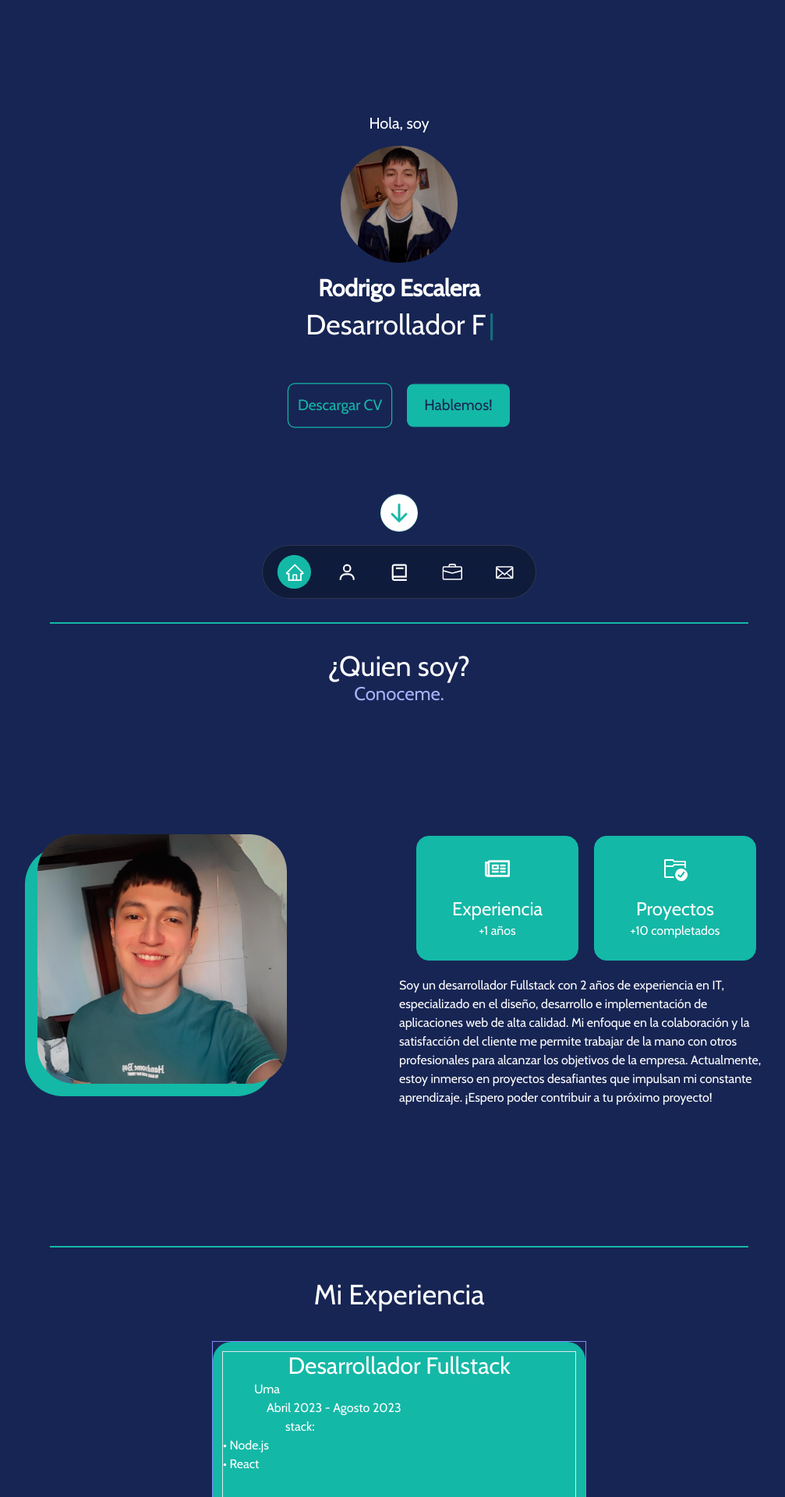
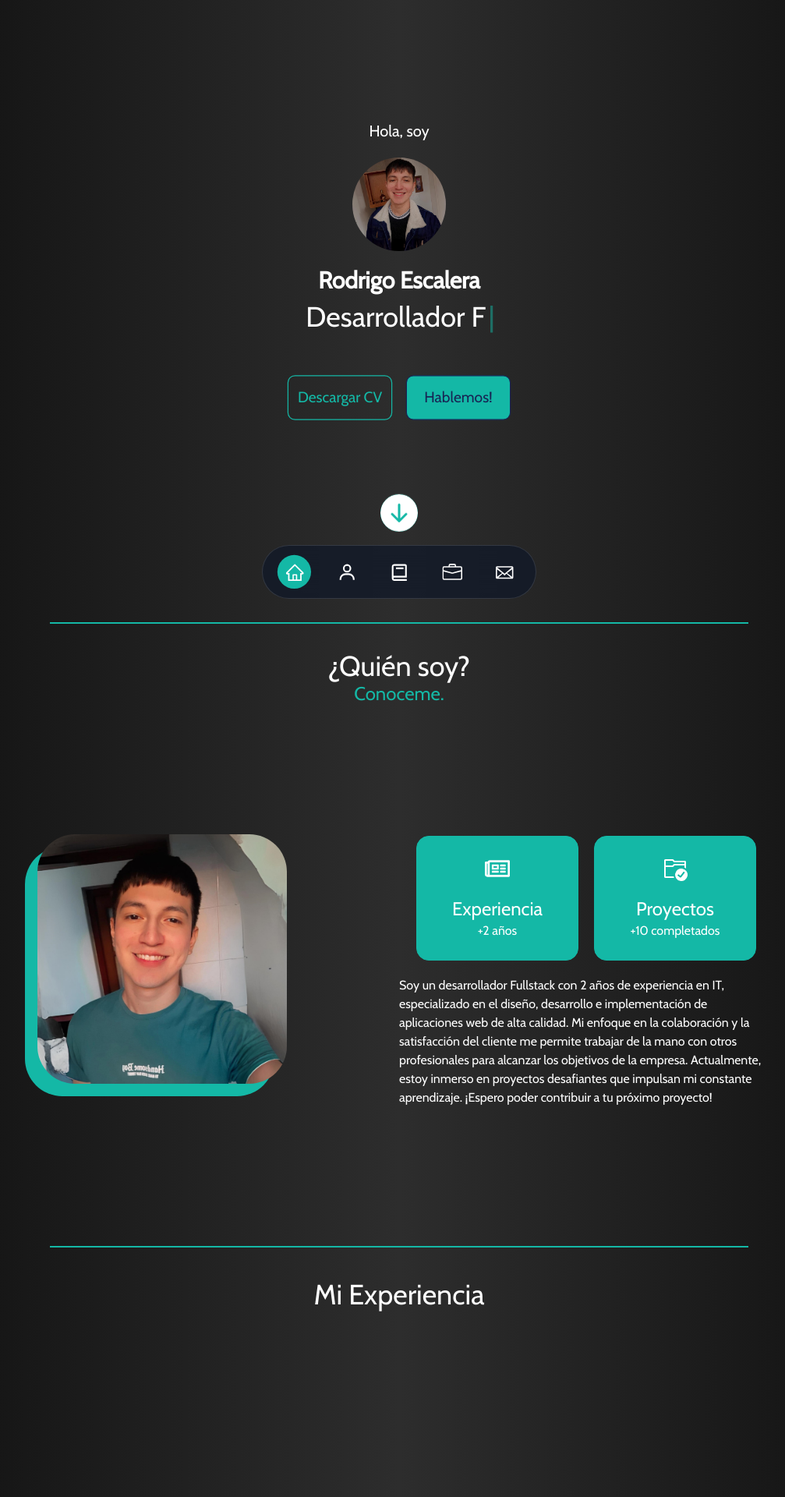
Before and after one commit to RodriEscalera/portfolio, a Next.js app: page / in a window 1280 px wide. Shown: the top 1920 px of the page at 78% size, without its empty margins (128-1135 px from the left). Built offline with nearby package versions, Linux system fonts and the light colour scheme.

Commit message:
add style fixes and change background color

```diff
--- a/src/app/page.tsx
+++ b/src/app/page.tsx
@@ -1,5 +1,5 @@
 import React from "react";
-import NavBar from "@/components/NavBar";
+import NavBar from "@/components/Navbar/NavBar";
 import Home from "@/sections/Home";
 import AboutMe from "@/sections/AboutMe";
 import Experience from "@/sections/Experience";
--- a/src/commons/InfoBox.tsx
+++ b/src/commons/InfoBox.tsx
@@ -19,7 +19,7 @@ const InfoBox: FC<IInfoBox> = ({
 }) => {
   return (
     <div className="h-full w-full rounded-3xl bg-darkGreen p-3 ">
-      <div id="layout" className="border w-full h-full flex flex-col">
+      <div id="layout" className="w-full h-full flex flex-col">
         <div>
           <h2 className="text-3xl text-center">{positionName}</h2>
         </div>
--- a/src/components/NavBar.tsx
+++ b/src/components/Navbar/NavBar.tsx
@@ -1,12 +1,12 @@
 "use client";
 import React, { useState } from "react";
-import "../styles/NavBar.css";
 import { AiOutlineHome } from "react-icons/ai";
 import { BiUser, BiBook } from "react-icons/bi";
 import { BsBriefcase } from "react-icons/bs";
 import IconButton from "@/commons/IconButton";
 import { GoMail } from "react-icons/go";
 import { useRouter } from "next/navigation";
+import style from "./NavBar.module.css";
 
 const NavBar = () => {
   type TselectionNavButtons = {
@@ -42,7 +42,9 @@ const NavBar = () => {
   };
 
   return (
-    <nav className="z-30 flex text-white justify-center items-center fixed right-1/2 translate-x-2/4 bottom-[2rem] w-[22rem] h-[4.3rem] glass-effect rounded-[3rem]">
+    <nav
+      className={`z-30 flex text-white justify-center items-center fixed right-1/2 translate-x-2/4 bottom-[2rem] w-[22rem] h-[4.3rem] rounded-[3rem] ${style["glass-effect"]}`}
+    >
       <ul className="flex gap-10">
         <li>
           <IconButton
--- a/src/sections/AboutMe.tsx
+++ b/src/sections/AboutMe.tsx
@@ -12,8 +12,8 @@ const AboutMe = () => {
       className="h-[100vh] max-w-full flex flex-col items-center justify-center relative gap-5"
     >
       <div className="text-center">
-        <h2 className="text-4xl">¿Quien soy?</h2>
-        <h3 className="text-2xl text-indigo-300">Conoceme.</h3>
+        <h2 className="text-4xl">¿Quién soy?</h2>
+        <h3 className="text-2xl text-darkGreen">Conoceme.</h3>
       </div>
       <div className="w-full h-[80vh] grid min-[660px]:grid-cols-2 max-[660px]:grid-cols-1 justify-center items-center ">
         <div className="w-full h-full flex justify-center items-center">
@@ -32,7 +32,7 @@ const AboutMe = () => {
               <FaRegNewspaper className="w-[2rem] h-[2rem]" />
               <div className="text-center">
                 <h3 className="text-2xl">Experiencia</h3>
-                <p>+1 años</p>
+                <p>+2 años</p>
               </div>
             </div>
             <div className="w-[13rem] h-[10rem] max-[415px]:scale-[0.8] xp-projects-square bg-darkGreen rounded-[1rem] flex flex-col justify-center items-center gap-5">
--- a/src/sections/Experience.tsx
+++ b/src/sections/Experience.tsx
@@ -1,4 +1,3 @@
-import InfoBox from "@/commons/InfoBox";
 import React from "react";
 
 function Experience() {
@@ -10,14 +9,7 @@ function Experience() {
       <div className="w-full text-center mt-10 ">
         <h2 className="text-4xl">Mi Experiencia</h2>
       </div>
-      <div className="border border-indigo-400 w-[30rem] h-[35rem] mt-10">
-        <InfoBox
-          positionName="Desarrollador Fullstack"
-          companyName="Uma"
-          date="Abril 2023 - Agosto 2023"
-          contentList={[{ title: "stack", highlights: ["Node.js", "React"] }]}
-        />
-      </div>
+      <div className="w-[30rem] h-[35rem] mt-10"></div>
     </section>
   );
 }
--- a/src/sections/Home.tsx
+++ b/src/sections/Home.tsx
@@ -26,16 +26,16 @@ const Home = () => {
         <Image
           alt="rodrigo escalera"
           src="/images/profile-picture.jpg"
-          width={100}
-          height={100}
-          className="rounded-full scale-150 m-10"
+          width={1000}
+          height={1000}
+          className="rounded-full scale-150 m-10 w-[5rem] h-[5rem]"
         />
         <h2 className="font-bold text-3xl mb-[3rem]">Rodrigo Escalera</h2>
         <h2 className="absolute bottom-0 text-4xl">
           {`${text}`}
           <span>
             <Cursor cursorStyle="|" cursorColor="#14b8a6" />
-          </span>{" "}
+          </span>
         </h2>
       </div>
       <div className="w-full flex justify-center gap-10 h-[10vh] mb-[5rem]">
--- a/src/styles/globals.css
+++ b/src/styles/globals.css
@@ -3,11 +3,13 @@
 @tailwind utilities;
 
 .main-background {
-  background-color: #172554;
-  background-image: radial-gradient(#0c4a6e 0.5px, transparent 0.5px),
-    radial-gradient(#0c4a6e 0.5px, #172554 0.5px);
-  background-size: 20px 20px;
-  background-position: 0 0, 10px 10px;
+  background: rgb(17, 17, 17);
+  background: linear-gradient(
+    90deg,
+    rgba(17, 17, 17, 1) 0%,
+    rgba(45, 45, 45, 1) 50%,
+    rgba(17, 17, 17, 1) 100%
+  );
 }
 
 .isolator {
@@ -21,3 +23,21 @@
 * {
   color: white;
 }
+
+::-webkit-scrollbar {
+  width: 10px;
+  background-color: #111111;
+}
+
+::-webkit-scrollbar-track {
+  border-radius: 5px;
+  box-shadow: inset 0 0 10px rgba(0, 0, 0, 0.25);
+}
+
+::-webkit-scrollbar-thumb {
+  border-radius: 5px;
+  background-color: #14b8a6;
+}
+::-webkit-scrollbar-thumb:active {
+  background-color: #149d8d;
+}
```
Also changed, not shown: src/components/Navbar/NavBar.module.css (renamed from src/styles/NavBar.css).
